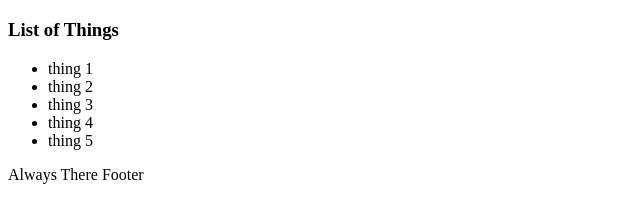
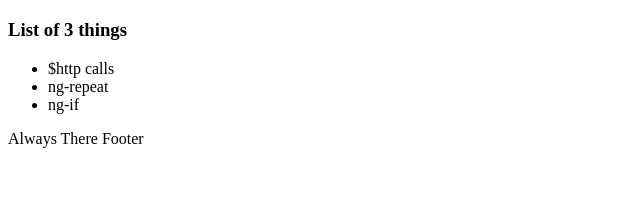
Before and after one commit to Jufebrown/angular-practice, a website: page index.html at #/list in a window 1280 px wide. Shown: the part 105-328 px from the top of the page, without its empty margins (0-640 px from the left). Drawn offline with nearby package versions, Linux system fonts and the light colour scheme; some packages are replaced by stand-ins of ours.

```diff
--- a/partials/list.html
+++ b/partials/list.html
@@ -1,9 +1,5 @@
 <h1>List Partial</h1>
-<h3>List of Things</h3>
+<h3 ng-if = "list.length > 1">List of {{list.length}} things</h3>
 <ul>
-  <li>thing 1</li>
-  <li>thing 2</li>
-  <li>thing 3</li>
-  <li>thing 4</li>
-  <li>thing 5</li>
+  <li ng-repeat="listItem in list">{{listItem}}</li>
 </ul>
```
